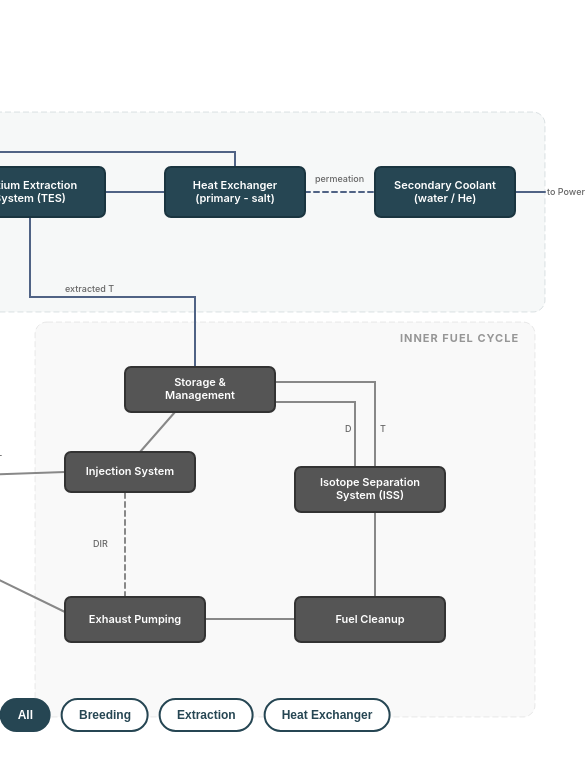
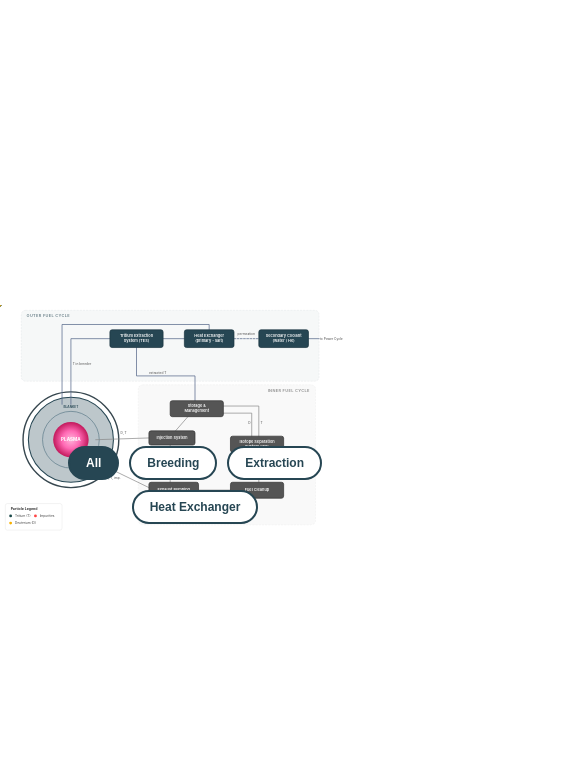
Before and after one commit to RemDelaporteMathurin/fuel-cycle, a React (Vite) app: page / in a window 390 px wide. Shown: the top 770 px of the page, 585 px wide, since content can reach past the window. Built offline with nearby package versions, Linux system fonts and the light colour scheme.

Commit message:
more responsive

```diff
--- a/src/App.tsx
+++ b/src/App.tsx
@@ -28,7 +28,7 @@ export default function App() {
   }, [])
 
   return (
-    <div style={{ position: 'relative', width: 1100, height: 650 }}>
+    <div style={{ position: 'relative', width: '100%', maxWidth: 1100, aspectRatio: '1100 / 650', margin: '0 auto' }}>
       <FuelCycleDiagram activeState={activeState} />
       <Controls active={activeState} onChange={setActiveState} />
     </div>
--- a/src/components/Controls.tsx
+++ b/src/components/Controls.tsx
@@ -21,6 +21,10 @@ export function Controls({ active, onChange }: Props) {
       transform: 'translateX(-50%)',
       display: 'flex',
       gap: 10,
+      flexWrap: 'wrap',
+      justifyContent: 'center',
+      width: 'max-content',
+      maxWidth: 'calc(100% - 20px)'
     }}>
       <button
         onClick={() => handleClick('all')}
--- a/src/components/FuelCycleDiagram.tsx
+++ b/src/components/FuelCycleDiagram.tsx
@@ -41,7 +41,7 @@ export function FuelCycleDiagram({ activeState }: Props) {
   }
 
   return (
-    <svg viewBox="0 0 1100 650" width={1100} height={650} xmlns="http://www.w3.org/2000/svg">
+    <svg viewBox="0 0 1100 650" width="100%" height="100%" xmlns="http://www.w3.org/2000/svg">
       {/* Defs */}
       <defs>
         <radialGradient id="plasma-gradient" cx="50%" cy="50%" r="50%">
```
